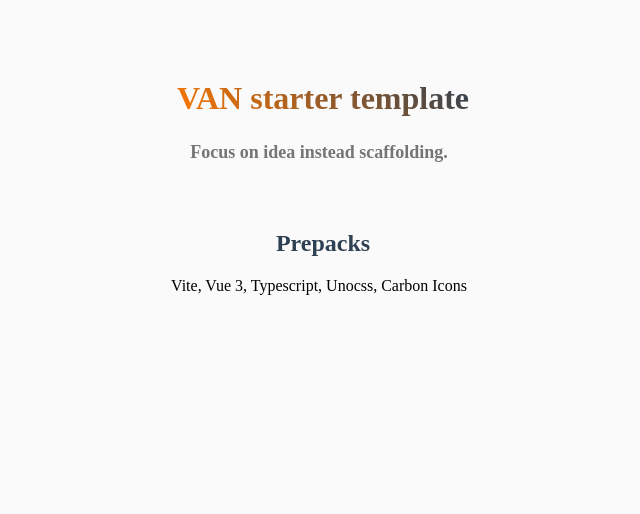
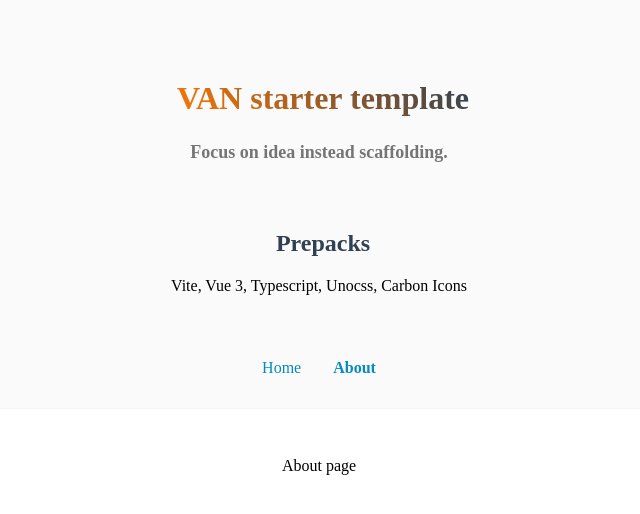
Before and after one commit to unickhow/vvalai, a Vue app: page /about in a window 1280 px wide. Shown: the top 514 px of the page, without its empty margins (321-961 px from the left). Built offline with nearby package versions, Linux system fonts and the light colour scheme.

Commit message:
🧹 chore: add vue-router

```diff
--- a/package.json
+++ b/package.json
@@ -9,7 +9,8 @@
     "preview": "vite preview"
   },
   "dependencies": {
-    "vue": "^3.2.25"
+    "vue": "^3.2.25",
+    "vue-router": "^4.0.13"
   },
   "devDependencies": {
     "@iconify-json/carbon": "^1.1.2",
--- a/src/App.vue
+++ b/src/App.vue
@@ -7,12 +7,22 @@
       </h1>
       <HelloWorld class="mb-16" slogan="Focus on idea instead scaffolding." />
 
-      <div class="text-center">
+      <div class="text-center mb-16">
         <h2 class="flex items-center justify-center color-[#2E4052]">
           <i class="i-carbon-tool-box mr-2"></i>
           <b>Prepacks</b>
         </h2>
         <p>{{ prepacks.join(', ') }}</p>
+      </div>
+
+      <div class="text-center">
+        <div class="inline-flex mb-8">
+          <router-link to="/" class="page-link px-4 color-[#078abc] underline-none decoration-none">Home</router-link>
+          <router-link to="/about" class="page-link px-4 color-[#078abc] underline-none decoration-none">About</router-link>
+        </div>
+        <div class="shadow bg-[#fff] py-12">
+          <router-view />
+        </div>
       </div>
 
       <div class="text-center flex justify-center mt-20">
@@ -49,4 +59,8 @@
   background-clip: text;
   -webkit-text-fill-color: transparent;
 }
+
+.page-link.router-link-active {
+  @apply font-bold;
+}
 </style>
--- a/src/main.ts
+++ b/src/main.ts
@@ -1,5 +1,8 @@
 import { createApp } from 'vue'
 import App from './App.vue'
 import 'uno.css'
+import router from './route'
 
-createApp(App).mount('#app')
+const app = createApp(App)
+
+app.use(router).mount('#app')
--- /dev/null
+++ b/src/pages/About.vue
@@ -0,0 +1,5 @@
+<template>
+  <section>
+    About page
+  </section>
+</template>
--- /dev/null
+++ b/src/pages/Home.vue
@@ -0,0 +1,5 @@
+<template>
+  <section>
+    Home page
+  </section>
+</template>
--- /dev/null
+++ b/src/route/index.ts
@@ -0,0 +1,24 @@
+import { createRouter, createWebHistory } from 'vue-router';
+import Home from '@/pages/Home.vue';
+
+const router = createRouter({
+  history: createWebHistory(),
+  routes: [
+    {
+      path: '/',
+      name: 'Home',
+      component: Home
+    },
+    {
+      path: '/about',
+      name: 'About',
+      component: () => import(/* webpackChunkName: "about" */ '@/pages/About.vue')
+    }
+  ]
+})
+
+router.beforeEach((to, from) => {
+  console.log('beforeEach', to, from)
+})
+
+export default router
--- a/vite.config.ts
+++ b/vite.config.ts
@@ -5,9 +5,14 @@
 import transformerDirective from '@unocss/transformer-directives'
 import presetUno from '@unocss/preset-uno'
 import presetIcons from '@unocss/preset-icons'
+import path from 'path'
 
-// https://vitejs.dev/config/
 export default defineConfig({
+  resolve: {
+    alias: {
+      '@': path.resolve(__dirname, './src'),
+    },
+  },
   plugins: [
     vue(),
     AutoImport({
```
Also changed, not shown: 1 other file (tests, documents, lock files or other folders).
